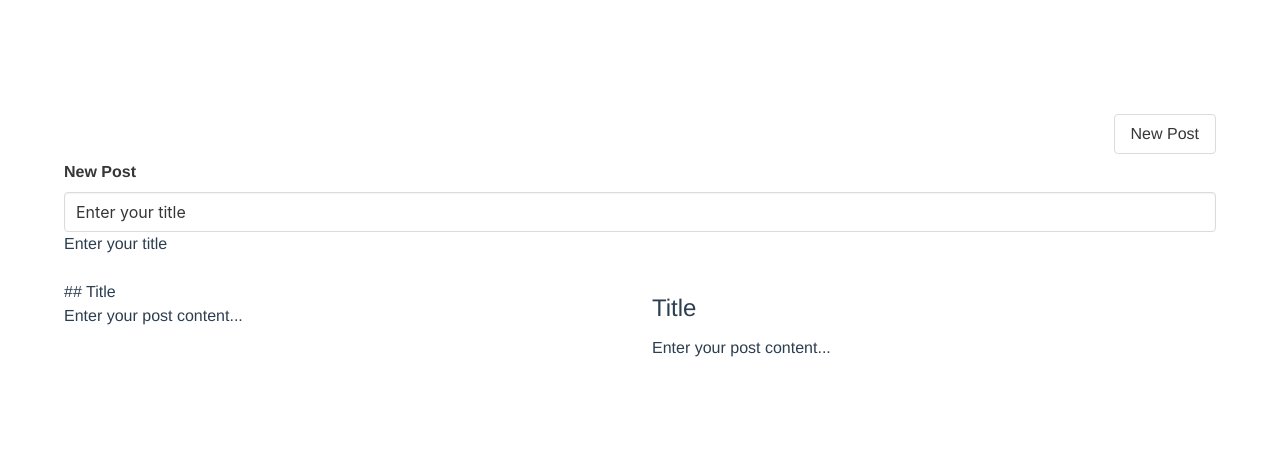
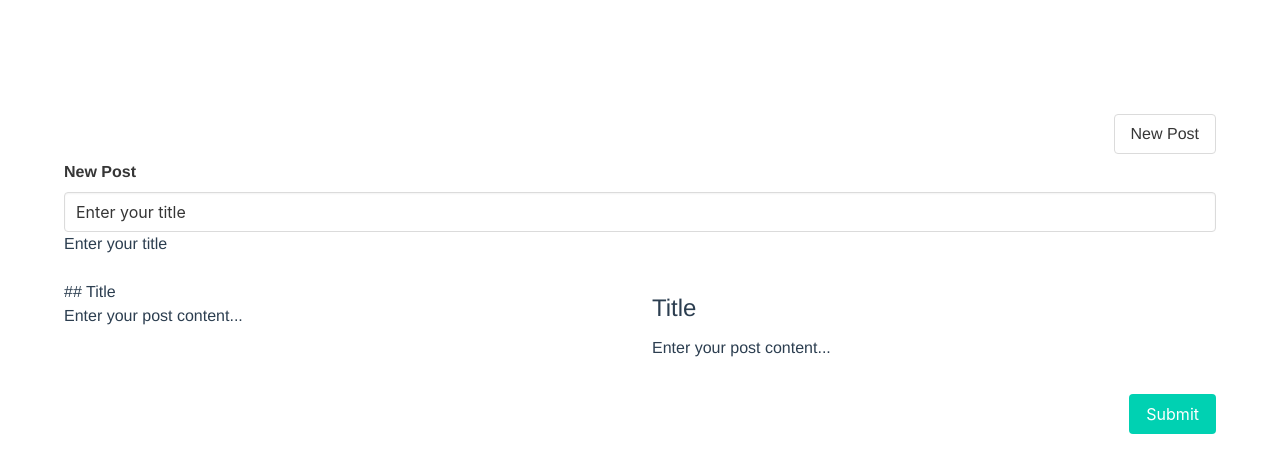
Before and after one commit to NMadiyar/Composition-API, a Vue app: page /posts/new in a window 1280 px wide. Shown: the top 472 px of the page. Built offline with nearby package versions, Linux system fonts and the light colour scheme.

Commit message:
feat: add emit event

```diff
--- a/src/components/NewPost.vue
+++ b/src/components/NewPost.vue
@@ -1,5 +1,5 @@
 <template>
-<PostWriter :post="newPost"></PostWriter>
+<PostWriter :post="newPost" @save="save"></PostWriter>
 </template>
 
 <script lang="ts">
@@ -20,7 +20,11 @@ export default defineComponent({
       created: moment()
     }
 
-    return { newPost }
+    const save = (post: Post)=> {
+      console.log('123')
+    }
+
+    return { newPost, save }
   }
 
 });
--- a/src/components/PostWriter.vue
+++ b/src/components/PostWriter.vue
@@ -18,6 +18,12 @@
      <div v-html="html"></div>
     </div>
   </div>
+
+  <div class="columns">
+    <div class="column">
+      <button class="button is-primary is-pulled-right" @click="save">Submit</button>
+    </div>
+  </div>
 </template>
 
 <script lang="ts">
@@ -36,8 +42,13 @@ export default defineComponent({
       required: true
     }
   },
+  emits: {
+    save: (post: Post) => {
+      return true
+    }
+  },
 
-  setup(props){
+  setup(props, ctx){
     const title = ref(props.post.title)
     const content = ref('## Title\nEnter your post content...')
     const contentEditable = ref<HTMLDivElement | null>(null)
@@ -75,7 +86,17 @@ export default defineComponent({
       contentEditable.value.innerText = content.value
     })
 
-    return {title, content, contentEditable, handleInput, html}
+    const save = () => {
+      const newPost: Post = {
+        ...props.post,
+        title: title.value,
+        html: html.value,
+        markdown: content.value
+      }
+      ctx.emit('save', newPost)
+    }
+
+    return {title, content, contentEditable, handleInput, html, save}
   }
 
 });
--- a/src/mocks.ts
+++ b/src/mocks.ts
@@ -4,6 +4,8 @@ export interface Post {
     id: string
     title: string
     created: moment.Moment
+    html?: string
+    markdown?: string
 }
 
 export const today: Post = {
```
